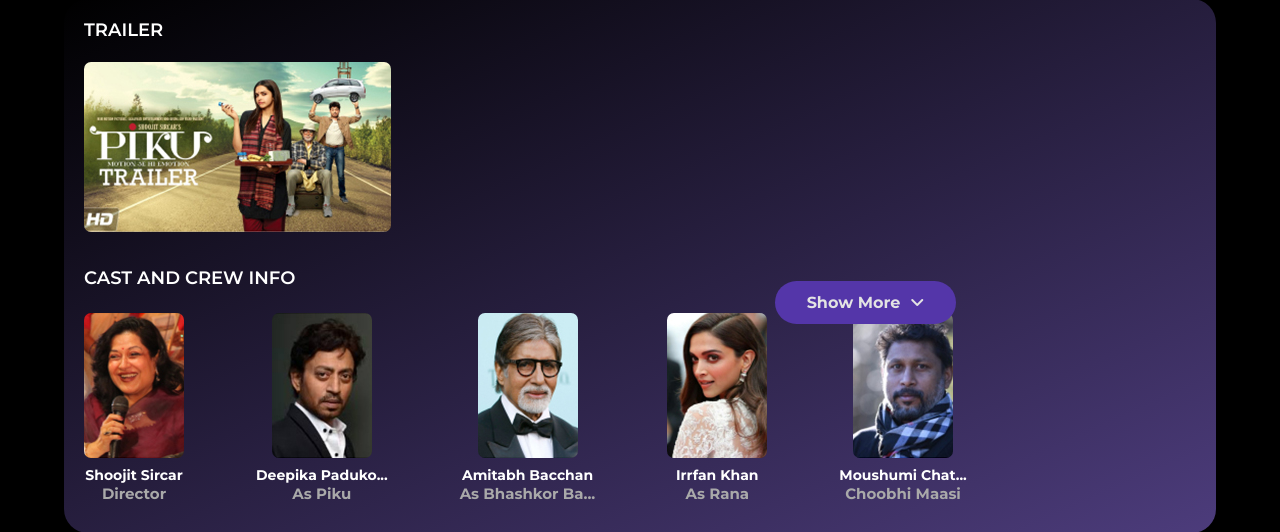
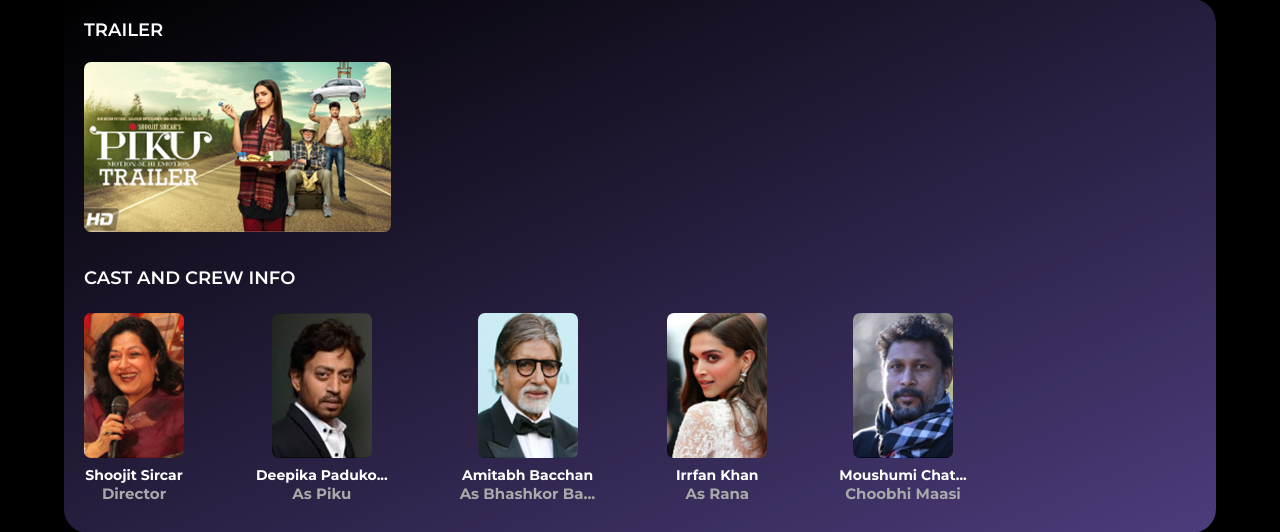
Before and after one commit to Harlexq/dramatic-movies, a PHP site: page /twshow.php in a window 1280 px wide. Shown: the part 1036-1568 px from the top of the page. Run offline with PHP 8.4, Linux system fonts and the light colour scheme; some libraries are stand-ins or nearby versions.

Commit message:
dramatic

```diff
--- a/assets/css/style.css
+++ b/assets/css/style.css
@@ -635,10 +635,6 @@ body {
     background: #E43109;
 }
 
-.twshow {
-    position: relative;
-}
-
 .twshow .twshow-inner {
     margin: 25px 0;
 }
@@ -773,12 +769,6 @@ body {
     display: flex;
     align-items: center;
     justify-content: center;
-}
-
-.twshow .showmore {
-    position: absolute;
-    top: 239px;
-    right: 260px;
 }
 
 .showmore .showmore-btn {
--- a/twshow.php
+++ b/twshow.php
@@ -109,9 +109,6 @@
                     </div>
                 </div>
             </div>
-            <div class="showmore">
-                <button type="button" class="showmore-btn">Show More <i class="fa-solid fa-angle-down"></i></button>
-            </div>
         </div>
         <div class="twshow">
             <div class="twshow-inner mt-50">
```
